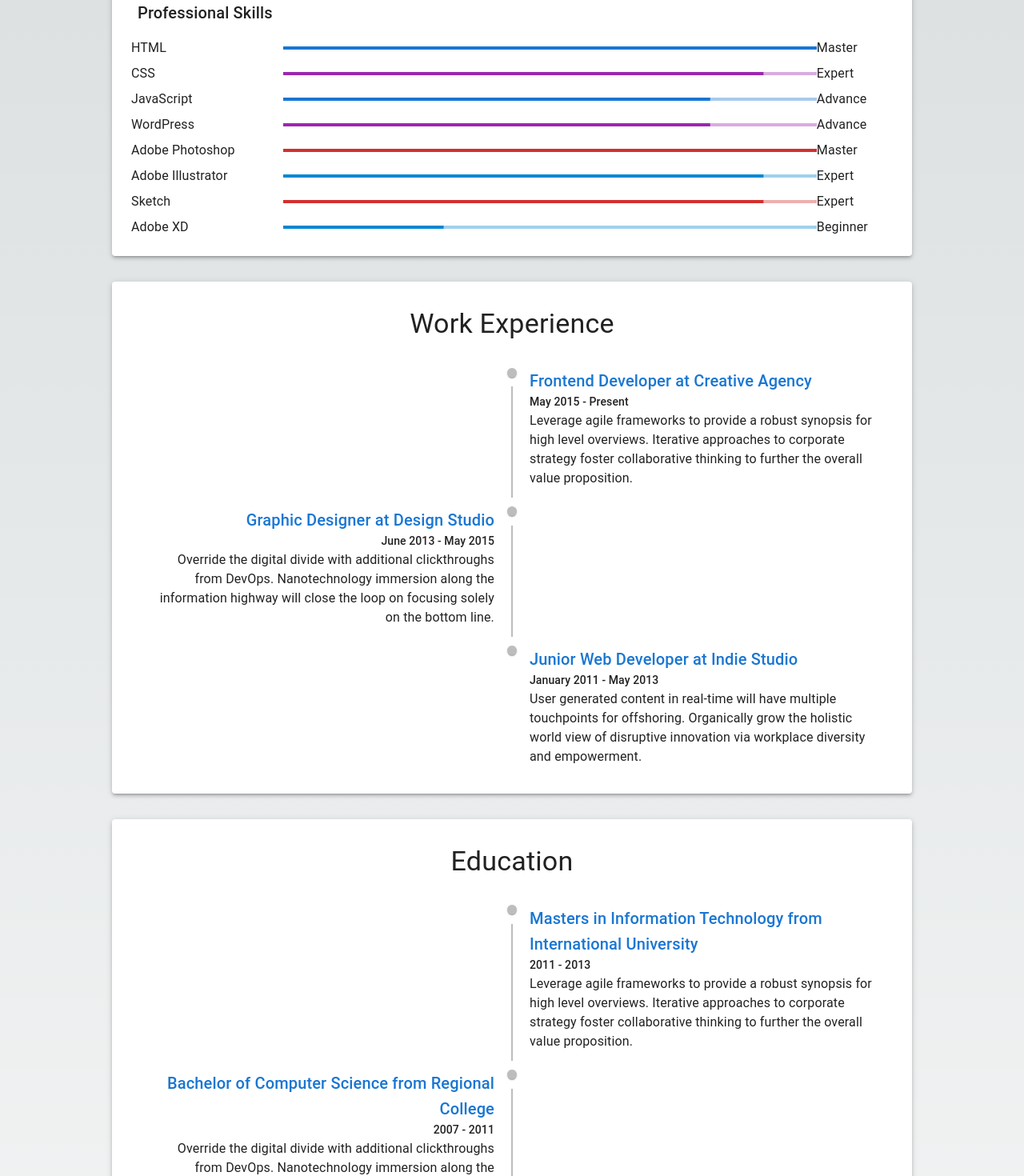
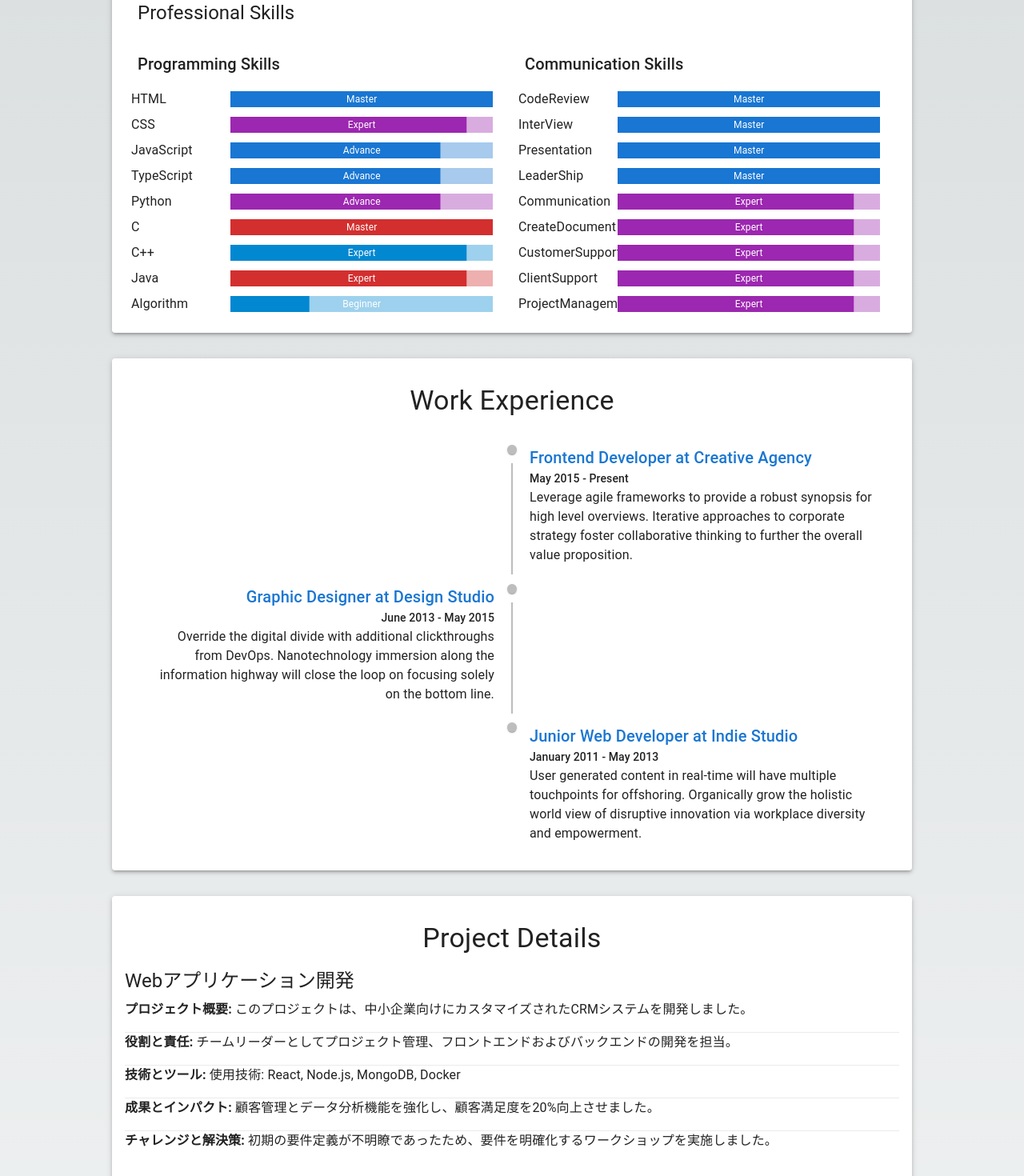
Before and after one commit to gahara086/portfolio-gahara, a Next.js app: page / in a window 1280 px wide. Shown: the part 540-2010 px from the top of the page at 80% size. Built offline with nearby package versions, Linux system fonts and the light colour scheme.

Commit message:
feat add new components and modify components
Add the following components
- ProjectDetail

MOdify the following components
- Hobbies
- ProfessionalSkills
- MapApp
- Qualification

```diff
--- a/package.json
+++ b/package.json
@@ -14,10 +14,12 @@
     "@mui/icons-material": "^5.15.20",
     "@mui/lab": "^5.0.0-alpha.170",
     "@mui/material": "^5.15.20",
+    "@react-spring/web": "^9.7.3",
     "esri-loader": "^3.7.0",
     "next": "14.2.4",
     "react": "^18",
-    "react-dom": "^18"
+    "react-dom": "^18",
+    "react-intersection-observer": "^9.10.3"
   },
   "devDependencies": {
     "@types/node": "^20",
--- a/src/components/Hobbies.tsx
+++ b/src/components/Hobbies.tsx
@@ -14,8 +14,17 @@
     title: '麻雀',
     achievements: [
       // 画像を張る
+      // 上位から数えた割合も記載する
       '雀魂 最高段位到達 - 2024',
       '天鳳 最高難易度宅到達 - 2019, 2020'
+    ]
+  },
+    {
+    // icons-materialからいい感じのアイコンを取得
+    title: '筋トレ',
+    achievements: [
+      // 筋トレの画像を入れる
+      '週2程度',
     ]
   },
   {
--- a/src/components/ProfessionalSkills.tsx
+++ b/src/components/ProfessionalSkills.tsx
@@ -1,5 +1,6 @@
 import React from 'react';
 import { Box, Typography, LinearProgress, Paper } from '@mui/material';
+import { useInView } from 'react-intersection-observer';
 
 interface Skill {
   name: string;
@@ -8,15 +9,28 @@
   color: 'primary' | 'secondary' | 'error' | 'info';
 }
 
-const skills: Skill[] = [
+const programmingSkills: Skill[] = [
   { name: 'HTML', level: 'Master', value: 100, color: 'primary' },
   { name: 'CSS', level: 'Expert', value: 90, color: 'secondary' },
   { name: 'JavaScript', level: 'Advance', value: 80, color: 'primary' },
-  { name: 'WordPress', level: 'Advance', value: 80, color: 'secondary' },
-  { name: 'Adobe Photoshop', level: 'Master', value: 100, color: 'error' },
-  { name: 'Adobe Illustrator', level: 'Expert', value: 90, color: 'info' },
-  { name: 'Sketch', level: 'Expert', value: 90, color: 'error' },
-  { name: 'Adobe XD', level: 'Beginner', value: 30, color: 'info' }
+  { name: 'TypeScript', level: 'Advance', value: 80, color: 'primary' },
+  { name: 'Python', level: 'Advance', value: 80, color: 'secondary' },
+  { name: 'C', level: 'Master', value: 100, color: 'error' },
+  { name: 'C++', level: 'Expert', value: 90, color: 'info' },
+  { name: 'Java', level: 'Expert', value: 90, color: 'error' },
+  { name: 'Algorithm', level: 'Beginner', value: 30, color: 'info' }
+];
+
+const communicationSkills: Skill[] = [
+  { name: 'CodeReview', level: 'Master', value: 100, color: 'primary' },
+  { name: 'InterView', level: 'Master', value: 100, color: 'primary' },
+  { name: 'Presentation', level: 'Master', value: 100, color: 'primary' },
+  { name: 'LeaderShip', level: 'Master', value: 100, color: 'primary' },
+  { name: 'Communication', level: 'Expert', value: 90, color: 'secondary' },
+  { name: 'CreateDocument', level: 'Expert', value: 90, color: 'secondary' },
+  { name: 'CustomerSupport', level: 'Expert', value: 90, color: 'secondary' },
+  { name: 'ClientSupport', level: 'Expert', value: 90, color: 'secondary' },
+  { name: 'ProjectManagement', level: 'Expert', value: 90, color: 'secondary' }
 ];
 
 interface SkillBarProps {
@@ -26,26 +40,72 @@
   color: 'primary' | 'secondary' | 'error' | 'info';
 }
 
-const SkillBar: React.FC<SkillBarProps> = ({ name, level, value, color }) => (
-  <Box sx={{ display: 'flex', justifyContent: 'space-between', alignItems: 'center', margin: 1 }}>
-    <Typography sx={{ width: '20%' }}>{name}</Typography>
-    <Box sx={{ width: '70%' }}>
-      <LinearProgress variant="determinate" value={value} color={color} />
+const SkillBar: React.FC<SkillBarProps> = ({ name, level, value, color }) => {
+  const { ref, inView } = useInView({
+    triggerOnce: true,
+    threshold: 0.5
+  });
+
+  return (
+    <Box sx={{ display: 'flex', justifyContent: 'space-between', alignItems: 'center', margin: 1 }} ref={ref}>
+      <Typography sx={{ width: '20%' }}>{name}</Typography>
+      <Box sx={{ width: '70%', height: 20, marginRight: 2, position: 'relative' }}>
+        <LinearProgress
+          variant="determinate"
+          value={inView ? value : 0}
+          color={color}
+          sx={{
+            height: '100%',
+            width: '100%',
+            '& .MuiLinearProgress-bar': {
+              transition: 'transform 2s ease-out'
+            }
+          }} />
+        <Typography sx={{
+          position: 'absolute',
+          top: '50%',
+          left: '50%',
+          transform: 'translate(-50%, -50%)',
+          width: '100%',
+          textAlign: 'center',
+          lineHeight: '20px',
+          color: 'white',
+          fontSize: '0.75rem'
+        }}>
+          {level}
+        </Typography>
+      </Box>
     </Box>
-    <Typography sx={{ width: '10%' }}>{level}</Typography>
-  </Box>
-);
+  );
+};
 
 const ProfessionalSkills: React.FC = () => {
   return (
     <Box sx={{ display: 'flex', justifyContent: 'center', marginBottom: 4 }}>
+      {/* <Paper elevation={3} sx={{ width: '95%', padding: 2 }}> */}
+      {/* TODO: ここの幅は%で指定するようにした方がいいかも */}
       <Paper elevation={3} sx={{ width: 1000, padding: 2 }}>
-        <Typography variant="h6" sx={{ textAlign: 'left', margin: 2 }}>
+        <Typography variant="h5" sx={{ textAlign: 'left', margin: 2 }}>
           Professional Skills
         </Typography>
-        {skills.map(skill => (
-          <SkillBar key={skill.name} name={skill.name} level={skill.level} value={skill.value} color={skill.color} />
-        ))}
+        <Box sx={{ display: 'flex', justifyContent: 'space-between' }}>
+          <Box sx={{ width: '50%' }}>
+            <Typography variant="h6" sx={{ textAlign: 'left', margin: 2 }}>
+              Programming Skills
+            </Typography>
+            {programmingSkills.map(skill => (
+              <SkillBar key={skill.name} name={skill.name} level={skill.level} value={skill.value} color={skill.color} />
+            ))}
+          </Box>
+          <Box sx={{ width: '50%' }}>
+            <Typography variant="h6" sx={{ textAlign: 'left', margin: 2 }}>
+              Communication Skills
+            </Typography>
+            {communicationSkills.map(skill => (
+              <SkillBar key={skill.name} name={skill.name} level={skill.level} value={skill.value} color={skill.color} />
+            ))}
+          </Box>
+        </Box>
       </Paper>
     </Box>
   );
--- /dev/null
+++ b/src/components/ProjectDetails.tsx
@@ -0,0 +1,50 @@
+import React from 'react';
+import { Box, Typography, Paper, Divider } from '@mui/material';
+
+interface ProjectDetail {
+  title: string;
+  summary: string;
+  roles: string;
+  technologies: string;
+  outcomes: string;
+  challenges: string;
+}
+
+const projectDetails: ProjectDetail[] = [
+  {
+    title: 'Webアプリケーション開発',
+    summary: 'このプロジェクトは、中小企業向けにカスタマイズされたCRMシステムを開発しました。',
+    roles: 'チームリーダーとしてプロジェクト管理、フロントエンドおよびバックエンドの開発を担当。',
+    technologies: '使用技術: React, Node.js, MongoDB, Docker',
+    outcomes: '顧客管理とデータ分析機能を強化し、顧客満足度を20%向上させました。',
+    challenges: '初期の要件定義が不明瞭であったため、要件を明確化するワークショップを実施しました。'
+  }
+];
+
+const ProjectDetails: React.FC = () => {
+  return (
+    <Box sx={{ display: 'flex', justifyContent: 'center', marginBottom: 4 }}>
+      <Paper elevation={3} sx={{ width: 1000, padding: 2 }}>
+        <Typography variant="h4" sx={{ textAlign: 'center', margin: 2 }}>
+          Project Details
+        </Typography>
+        {projectDetails.map((project, index) => (
+          <Box key={index} sx={{ marginBottom: 4 }}>
+            <Typography variant="h5" sx={{ marginBottom: 1 }}>{project.title}</Typography>
+            <Typography paragraph><strong>プロジェクト概要:</strong> {project.summary}</Typography>
+            <Divider light />
+            <Typography paragraph><strong>役割と責任:</strong> {project.roles}</Typography>
+            <Divider light />
+            <Typography paragraph><strong>技術とツール:</strong> {project.technologies}</Typography>
+            <Divider light />
+            <Typography paragraph><strong>成果とインパクト:</strong> {project.outcomes}</Typography>
+            <Divider light />
+            <Typography paragraph><strong>チャレンジと解決策:</strong> {project.challenges}</Typography>
+          </Box>
+        ))}
+      </Paper>
+    </Box>
+  );
+};
+
+export default ProjectDetails;
--- a/src/components/Qualification.tsx
+++ b/src/components/Qualification.tsx
@@ -15,14 +15,6 @@
   {
     title: '応用情報技術者',
     year: '2020'
-  },
-  {
-    title: 'プロジェクトマネージメントプロフェッショナル（PMP）',
-    year: '2021'
-  },
-  {
-    title: 'AWS Certified Solutions Architect – Associate',
-    year: '2022'
   }
 ];
 
--- a/src/pages/index.tsx
+++ b/src/pages/index.tsx
@@ -11,6 +11,7 @@
 import Hobbies from '../components/Hobbies';
 import Education from '../components/Education';
 // import MapApp from '../components/MapApp';
+import ProjectDetails from '../components/ProjectDetails';
 
 const Home: NextPage = () => {
   return (
@@ -23,11 +24,11 @@
       {/* <Experience /> */}
       {/* <Projects /> */}
       {/* <Expertise /> */}
+      <ProjectDetails />
       <Education />
       <Qualification />
       <Hobbies />
       {/* <MapApp />  */}
-      {/*  */}
     </div>
   );
 
```
Also changed, not shown: src/components/MapApp.tsx (+11 -5 lines), 1 other file (tests, documents, lock files or other folders).
